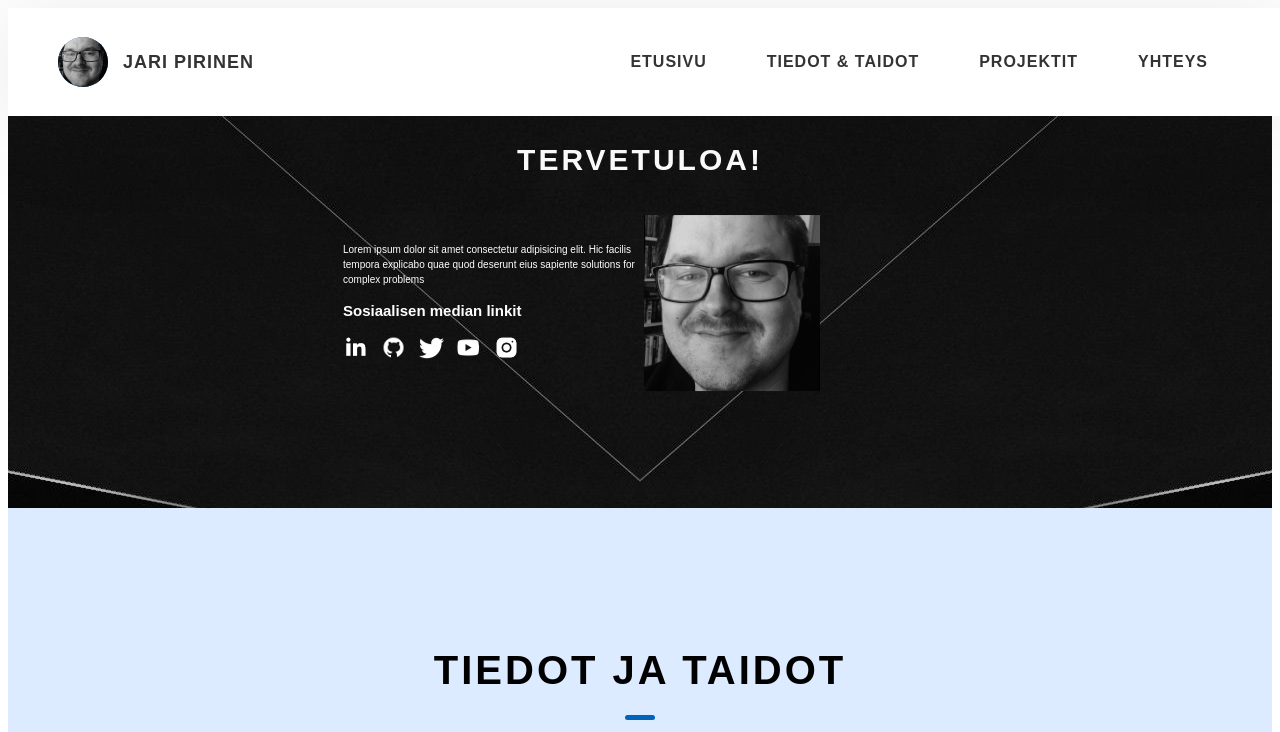
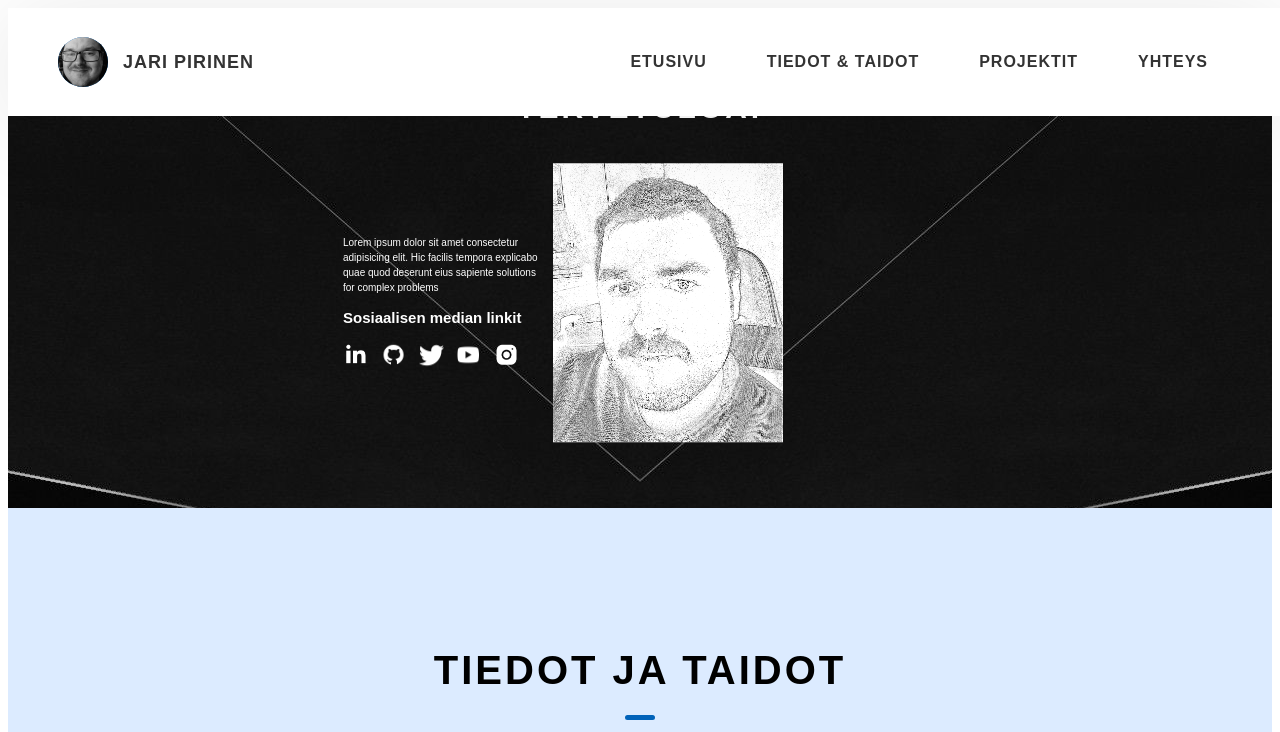
Before and after one commit to Japi1984/wmk, a website: page index.html in a window 1280 px wide. Shown: the top 732 px of the page. Drawn offline with Linux system fonts and the light colour scheme; files whose address does not match are found by name.

Commit message:
Update index.html

```diff
--- a/index.html
+++ b/index.html
@@ -155,7 +155,7 @@
 
                   </td>
                   <td><img
-                    src="1618466645721.jpg"
+                    src="drawing.png"
                     alt="Jari Pirinen"
                     class="header__logo-img2"
                   /></td>
```
